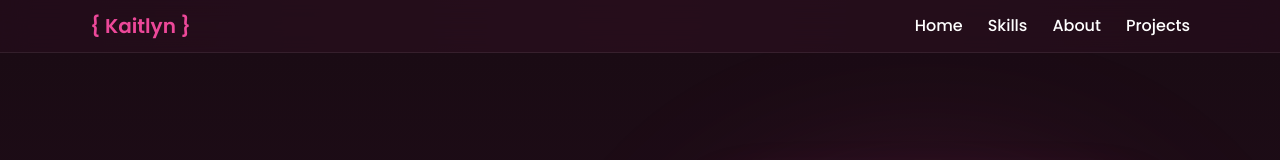
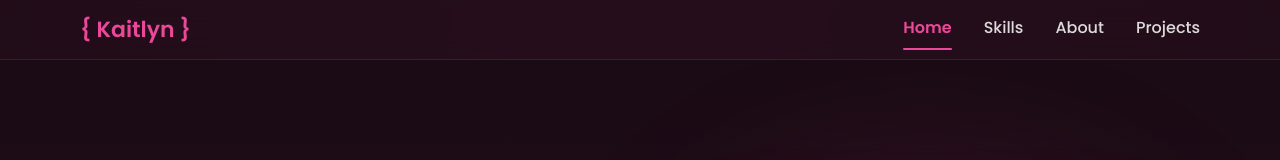
Before and after one commit to kaitreigne/kaitlyn-portfolio, a React (Create React App) app: page / in a window 1280 px wide. Shown: the top 160 px of the page. Built offline with nearby package versions, Linux system fonts and the light colour scheme.

Commit message:
New design of Navbar

```diff
--- a/src/components/Navbar.jsx
+++ b/src/components/Navbar.jsx
@@ -1,4 +1,94 @@
+import { useEffect, useState } from "react";
+
+const sections = ["home", "skills", "about", "projects"];
+
 const Navbar = () => {
+  const [active, setActive] = useState("home");
+  const [hovered, setHovered] = useState("");
+  const [logoHover, setLogoHover] = useState(false);
+  const [mobile, setMobile] = useState(window.innerWidth < 768);
+  const [menuOpen, setMenuOpen] = useState(false);
+
+  useEffect(() => {
+    const handleResize = () => {
+      const isMobile = window.innerWidth < 768;
+      setMobile(isMobile);
+
+      if (!isMobile) {
+        setMenuOpen(false);
+      }
+    };
+
+    const handleScroll = () => {
+      let current = "home";
+
+      sections.forEach((section) => {
+        const element = document.getElementById(section);
+
+        if (element) {
+          const top = element.offsetTop - 120;
+
+          if (window.scrollY >= top) {
+            current = section;
+          }
+        }
+      });
+
+      setActive(current);
+    };
+
+    window.addEventListener("resize", handleResize);
+    window.addEventListener("scroll", handleScroll);
+
+    handleResize();
+    handleScroll();
+
+    return () => {
+      window.removeEventListener("resize", handleResize);
+      window.removeEventListener("scroll", handleScroll);
+    };
+  }, []);
+
+  const navLink = (id, label) => (
+    <a
+      key={id}
+      href={`#${id}`}
+      onClick={() => {
+        setActive(id);
+        setMenuOpen(false);
+      }}
+      onMouseEnter={() => setHovered(id)}
+      onMouseLeave={() => setHovered("")}
+      style={{
+        color:
+          active === id || hovered === id
+            ? "#ec4899"
+            : "rgba(255,255,255,0.85)",
+        textDecoration: "none",
+        fontWeight: active === id ? "600" : "500",
+        position: "relative",
+        transition: "all .25s ease",
+        paddingBottom: "4px",
+      }}
+    >
+      {label}
+
+      {(active === id) && (
+        <span
+          style={{
+            position: "absolute",
+            left: 0,
+            bottom: -6,
+            width: "100%",
+            height: "2px",
+            borderRadius: "20px",
+            background: "#ec4899",
+          }}
+        />
+      )}
+    </a>
+  );
+
   return (
     <nav
       style={{
@@ -11,33 +101,83 @@ const Navbar = () => {
       }}
     >
       <div
-        className="container"
         style={{
+          maxWidth: "1200px",
+          margin: "0 auto",
+          padding: "12px 40px",
           display: "flex",
           justifyContent: "space-between",
           alignItems: "center",
-          padding: "10px 0", // 👈 maliit na navbar
         }}
       >
         {/* LOGO */}
         <h2
+          onMouseEnter={() => setLogoHover(true)}
+          onMouseLeave={() => setLogoHover(false)}
           style={{
             color: "#ec4899",
-            fontSize: "20px",
+            fontSize: "22px",
             fontWeight: "600",
+            cursor: "pointer",
+            margin: 0,
+            transition: "all .25s ease",
+            opacity: logoHover ? 0.8 : 1,
           }}
         >
-        {"{ Kaitlyn }"}
+          {"{ Kaitlyn }"}
         </h2>
 
-        {/* LINKS */}
-        <div style={{ display: "flex", gap: "25px" }}>
-          <a href="#home">Home</a>
-          <a href="#skills">Skills</a>
-          <a href="#about">About</a>
-          <a href="#projects">Projects</a>
+        {/* Desktop */}
+        {!mobile && (
+          <div
+            style={{
+              display: "flex",
+              gap: "32px",
+              alignItems: "center",
+            }}
+          >
+            {navLink("home", "Home")}
+            {navLink("skills", "Skills")}
+            {navLink("about", "About")}
+            {navLink("projects", "Projects")}
+          </div>
+        )}
+
+        {/* Hamburger */}
+        {mobile && (
+          <button
+            onClick={() => setMenuOpen(!menuOpen)}
+            style={{
+              background: "transparent",
+              border: "none",
+              color: "#ec4899",
+              fontSize: "28px",
+              cursor: "pointer",
+            }}
+          >
+            ☰
+          </button>
+        )}
+      </div>
+
+      {/* Mobile Menu */}
+      {mobile && menuOpen && (
+        <div
+          style={{
+            display: "flex",
+            flexDirection: "column",
+            gap: "20px",
+            padding: "20px 40px",
+            background: "rgba(26,11,20,.95)",
+            borderTop: "1px solid rgba(255,255,255,.08)",
+          }}
+        >
+          {navLink("home", "Home")}
+          {navLink("skills", "Skills")}
+          {navLink("about", "About")}
+          {navLink("projects", "Projects")}
         </div>
-      </div>
+      )}
     </nav>
   );
 };
```
